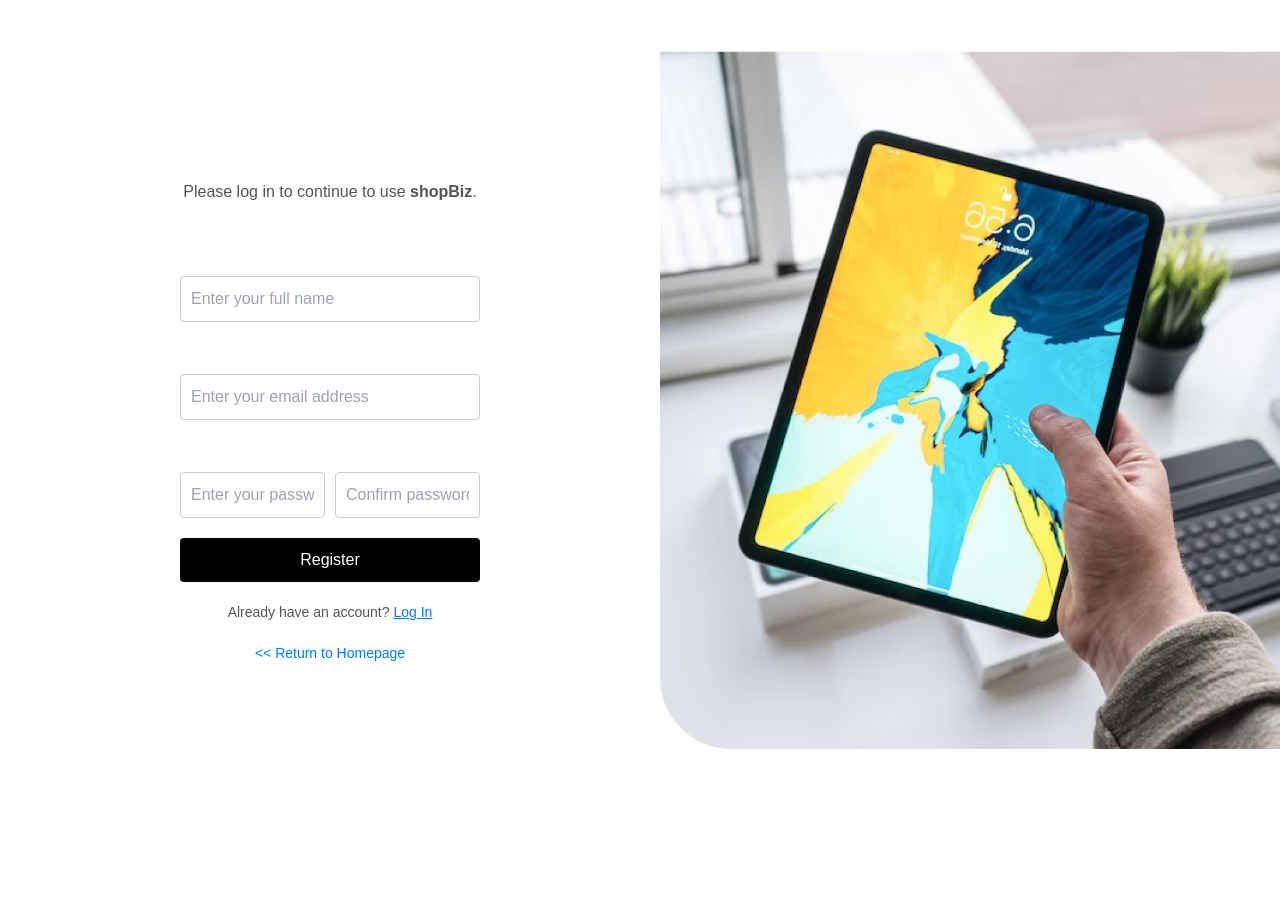
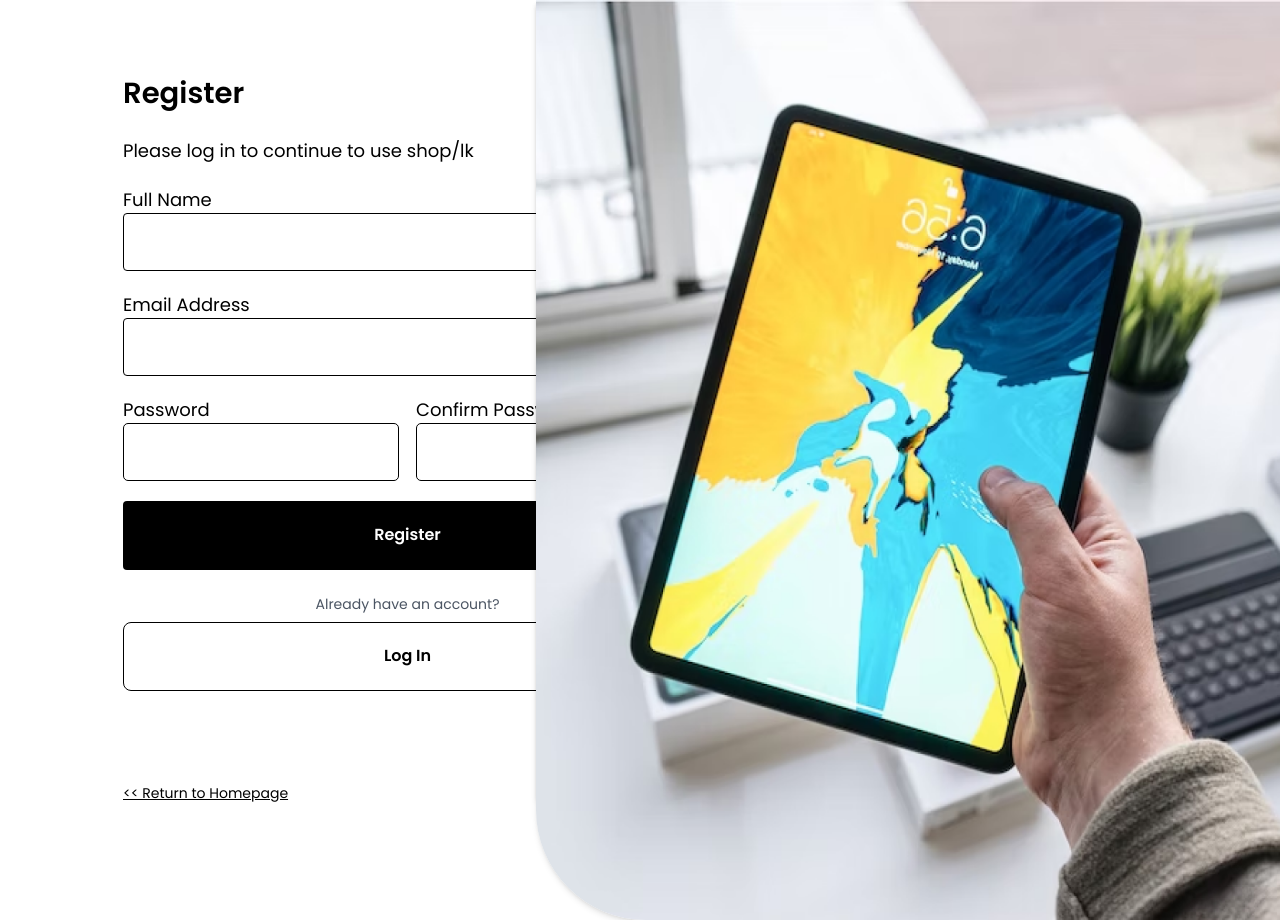
Before and after one commit to rovinyawijeramaofficial/E-tech-Shop-LK, a Next.js app: page /registerform in a window 1280 px wide. Before the commit the page ends 800 px from the top, so only its background shows below. Built offline with nearby package versions, Linux system fonts and the light colour scheme.

Commit message:
finished

```diff
--- a/pages/registerform.js
+++ b/pages/registerform.js
@@ -1,157 +1,158 @@
 import React from "react";
 import { useRouter } from "next/router";
+import Link from "next/link";
 
 const RegisterForm = () => {
   const router = useRouter();
 
   const handleRegister = (e) => {
     e.preventDefault();
-    router.push("/login"); // Navigate to shopping page after registration
-  };
-
-  const navigateToLogin = () => {
-    router.push("/login"); // Navigate to login page
+    router.push("/login");
   };
 
   return (
-    <div style={{ display: "flex", height: "100vh", fontFamily: "Arial, sans-serif" }}>
-      {/* Left Section */}
-      <div
-        style={{
-          flex: 1,
-          display: "flex",
-          flexDirection: "column",
-          justifyContent: "center",
-          alignItems: "center",
-          backgroundColor: "#fff",
-          padding: "20px",
-        }}
-      >
-        <h2 style={{ marginBottom: "20px" }}>Register</h2>
-        <p style={{ marginBottom: "40px", color: "#555" }}>
-          Please log in to continue to use <b>shopBiz</b>.
+    <div className="h-screen font-poppins">
+      {/* Desktop View (Hidden on Mobile) */}
+      <div className="hidden md:flex h-screen">
+        <div className="flex-1 flex flex-col justify-center ml-[103px] bg-white p-5">
+
+        <br/><br/><br/>
+
+          <h2 className="font-bold text-[29.12px] leading-[47.08px] text-black mb-5">
+            Register
+          </h2>
+          <p className="text-[18px] leading-[29.12px] text-black w-[393px] mb-5">
+            Please log in to continue to use shop/lk
           </p>
-        <form style={{ width: "100%", maxWidth: "300px" }} onSubmit={handleRegister}>
-          <div style={{ marginBottom: "20px" }}>
-            <label htmlFor="fullName" style={{ display: "block", marginBottom: "8px" }}>
+          <form className="max-w-[300px]" onSubmit={handleRegister}>
+            <div className="mb-5">
+              <label htmlFor="fullName" className="text-[18px] text-black block">
                 Full Name
               </label>
-            <input
-              type="text"
-              id="fullName"
-              placeholder="Enter your full name"
-              style={{
-                width: "100%",
-                padding: "10px",
-                borderRadius: "4px",
-                border: "1px solid #ccc",
-              }}
-            />
+              <input type="text" id="fullName" className="w-[569px] h-[58px] p-3 rounded border border-black" />
             </div>
-          <div style={{ marginBottom: "20px" }}>
-            <label htmlFor="email" style={{ display: "block", marginBottom: "8px" }}>
+            <div className="mb-5">
+              <label htmlFor="email" className="text-[18px] text-black">
                 Email Address
               </label>
-            <input
-              type="email"
-              id="email"
-              placeholder="Enter your email address"
-              style={{
-                width: "100%",
-                padding: "10px",
-                borderRadius: "4px",
-                border: "1px solid #ccc",
-              }}
-            />
+              <input type="email" id="email" className="w-[569px] h-[58px] p-3 rounded border border-black" />
             </div>
-          <div style={{ marginBottom: "20px", display: "flex", gap: "10px" }}>
+            {/* Password Fields */}
+          <div style={{ marginBottom: "20px", display: "flex", gap: "17px" }}>
             <div style={{ flex: 1 }}>
-              <label htmlFor="password" style={{ display: "block", marginBottom: "8px" }}>
+              <label htmlFor="password" className="text-[18px] text-black">
                 Password
               </label>
               <input
                 type="password"
                 id="password"
-                placeholder="Enter your password"
                 style={{
-                  width: "100%",
-                  padding: "10px",
-                  borderRadius: "4px",
-                  border: "1px solid #ccc",
+                  width: "276px",
+                  height: "58px",
+                  borderRadius: "5px",
+                  border: "1px solid #000",
                 }}
               />
             </div>
             <div style={{ flex: 1 }}>
-              <label htmlFor="confirmPassword" style={{ display: "block", marginBottom: "8px" }}>
+              <label htmlFor="confirmPassword" className="text-[18px] text-black">
                 Confirm Password
               </label>
               <input
                 type="password"
                 id="confirmPassword"
-                placeholder="Confirm password"
                 style={{
-                  width: "100%",
-                  padding: "10px",
-                  borderRadius: "4px",
-                  border: "1px solid #ccc",
+                  width: "276px",
+                  height: "58px",
+                  borderRadius: "5px",
+                  border: "1px solid #000",
                 }}
               />
             </div>
           </div>
-          <button
-            type="submit"
-            style={{
-              width: "100%",
-              padding: "10px",
-              backgroundColor: "#000",
-              color: "#fff",
-              border: "none",
-              borderRadius: "4px",
-              cursor: "pointer",
-              marginBottom: "20px",
-            }}
-          >
+            <button className="w-[569px] h-[69px] bg-black text-white py-3 rounded font-semibold hover:bg-gray-800 transition" type="submit">
               Register
             </button>
-        </form>
-        <p style={{ color: "#555", fontSize: "14px" }}>
-          Already have an account?{" "}
-          <button
-            onClick={navigateToLogin}
-            style={{
-              backgroundColor: "transparent",
-              border: "none",
-              color: "#007BFF",
-              textDecoration: "underline",
-              cursor: "pointer",
-              padding: "0",
-              fontSize: "14px",
-            }}
-          >
+            <button>
+            <div className="text-center mt-6">
+              <p className="text-sm text-gray-600">Already have an account?</p>
+              <Link href="/login" className="block mt-2">
+                <button className="w-[569px] h-[69px] bg-white text-black py-3 rounded-lg font-semibold hover:bg-gray-300 transition border border-black">
                   Log In
                 </button>
-        </p>
-        <a
-          href="/"
-          style={{ marginTop: "20px", color: "#007BFF", fontSize: "14px", textDecoration: "none" }}
-        >
+              </Link>
+            </div>
+            </button>
+          </form>
+
+          <br/><br/><br/>
+
+          <Link href="/" className="block text-sm text-black underline hover:text-gray-700 transition mt-5">
             &lt;&lt; Return to Homepage
-        </a>
+          </Link>
+        </div>
+        <div className="hidden md:block shadow-md items-center justify-center">
+          <img src="/images/dell-unsplash 2.png" alt="Tablet showing colorful screen" className="w-[800px] h-[920px] shadow-md" style={{ borderBottomLeftRadius: "110px" }} />
+        </div>
       </div>
 
-      {/* Right Section */}
-      <div
-        style={{
-          flex: 1,
-          display: "flex",
-          justifyContent: "center",
-          alignItems: "center",
-          backgroundImage: "url('/images/dell-unsplash 2.png')",
-          backgroundSize: "contain",
-          backgroundPosition: "center",
-          backgroundRepeat: "no-repeat",
-        }}
-      ></div>
+      {/* Mobile View (Hidden on Desktop) */}
+<div className="md:hidden flex flex-col items-center px-6 space-y-6">
+  <h2 className="text-xl font-bold text-black mb-3">Register</h2>
+  <p className="text-xs text-gray-700 mb-4 text-center">
+    Please log in to continue to use shop/lk
+  </p>
+
+  <form className="w-[90%] max-w-sm" onSubmit={handleRegister}>
+    {/* Full Name Field */}
+    <div className="mb-3">
+      <label htmlFor="fullName" className="text-xs text-black block">Full Name</label>
+      <input type="text" id="fullName" className="w-full h-10 p-2 rounded border border-black text-sm" />
+    </div>
+
+    {/* Email Field */}
+    <div className="mb-3">
+      <label htmlFor="email" className="text-xs text-black block">Email Address</label>
+      <input type="email" id="email" className="w-full h-10 p-2 rounded border border-black text-sm" />
+    </div>
+
+    {/* Password Field */}
+    <div className="mb-3">
+      <label htmlFor="password" className="text-xs text-black block">Password</label>
+      <input type="password" id="password" className="w-full h-10 p-2 rounded border border-black text-sm" />
+    </div>
+
+    {/* Confirm Password Field */}
+    <div className="mb-4">
+      <label htmlFor="confirmPassword" className="text-xs text-black block">Confirm Password</label>
+      <input type="password" id="confirmPassword" className="w-full h-10 p-2 rounded border border-black text-sm" />
+    </div>
+
+    {/* Register Button */}
+    <button
+      className="w-full h-12 bg-black text-white font-semibold rounded hover:bg-gray-800 transition text-sm"
+      type="submit">
+      Register
+    </button>
+
+    {/* Login Link */}
+    <div className="text-center mt-3">
+      <p className="text-xs text-gray-600">Already have an account?</p>
+      <Link href="/login">
+        <button
+          className="mt-2 w-full h-10 bg-white text-black font-semibold rounded hover:bg-gray-300 transition border border-black text-sm">
+          Log In
+        </button>
+      </Link>
+    </div>
+  </form>
+
+  {/* Return to Homepage Link */}
+  <Link href="/" className="text-xs text-black underline hover:text-gray-700 transition mt-4">
+    &lt;&lt; Return to Homepage
+  </Link>
+</div>
+
     </div>
   );
 };
```
Lines whose indentation alone changed are shown as unchanged.
